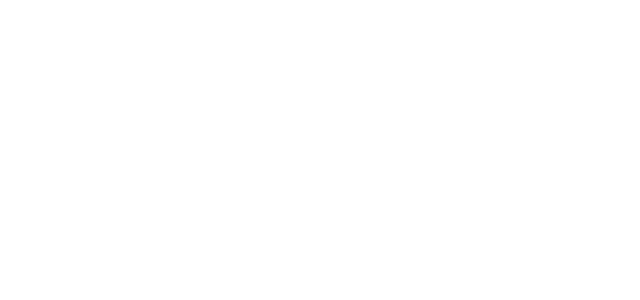
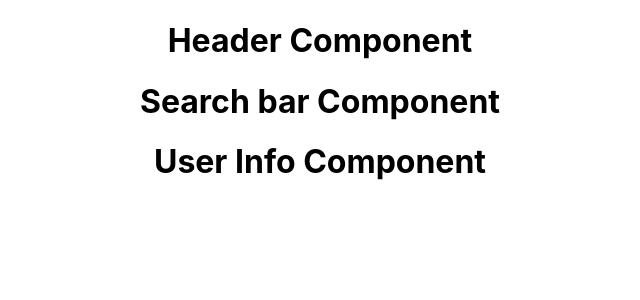
Before and after one commit to iyanez2314/github-search, a React (Create React App) app: page / in a window 1280 px wide. Shown: the top 300 px of the page, without its empty margins (320-960 px from the left). Built offline with nearby package versions, Linux system fonts and the light colour scheme.

Commit message:
added some boiler plate to the components file

```diff
--- a/src/App.js
+++ b/src/App.js
@@ -1,7 +1,16 @@
 import "./App.css";
+import HeaderComponent from "./Components/HeaderComponent";
+import SearchbarComponet from "./Components/SearchbarComponent";
+import UserinfoComponent from "./Components/UserInfoComponent";
 
 function App() {
-  return <div className="App"></div>;
+  return (
+    <div className="App">
+      <HeaderComponent />
+      <SearchbarComponet />
+      <UserinfoComponent />
+    </div>
+  );
 }
 
 export default App;
--- /dev/null
+++ b/src/Components/HeaderComponent.jsx
@@ -0,0 +1,11 @@
+import React from "react";
+
+const HeaderComponent = () => {
+  return (
+    <div>
+      <h1>Header Component</h1>
+    </div>
+  );
+};
+
+export default HeaderComponent;
--- /dev/null
+++ b/src/Components/SearchbarComponent.jsx
@@ -0,0 +1,11 @@
+import React from "react";
+
+const SearchbarComponet = () => {
+  return (
+    <div>
+      <h1>Search bar Component</h1>
+    </div>
+  );
+};
+
+export default SearchbarComponet;
--- /dev/null
+++ b/src/Components/UserInfoComponent.jsx
@@ -0,0 +1,11 @@
+import React from "react";
+
+const UserinfoComponent = () => {
+  return (
+    <div>
+      <h1>User Info Component</h1>
+    </div>
+  );
+};
+
+export default UserinfoComponent;
```
